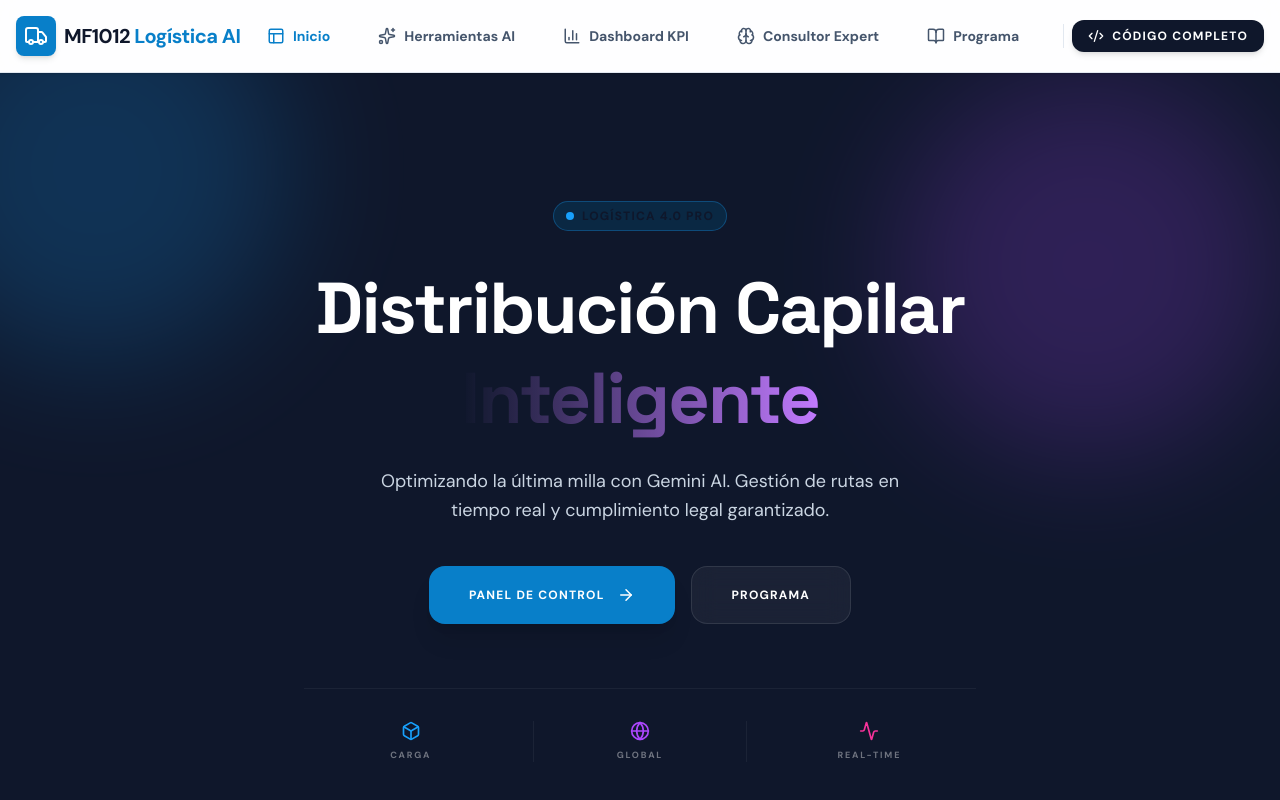
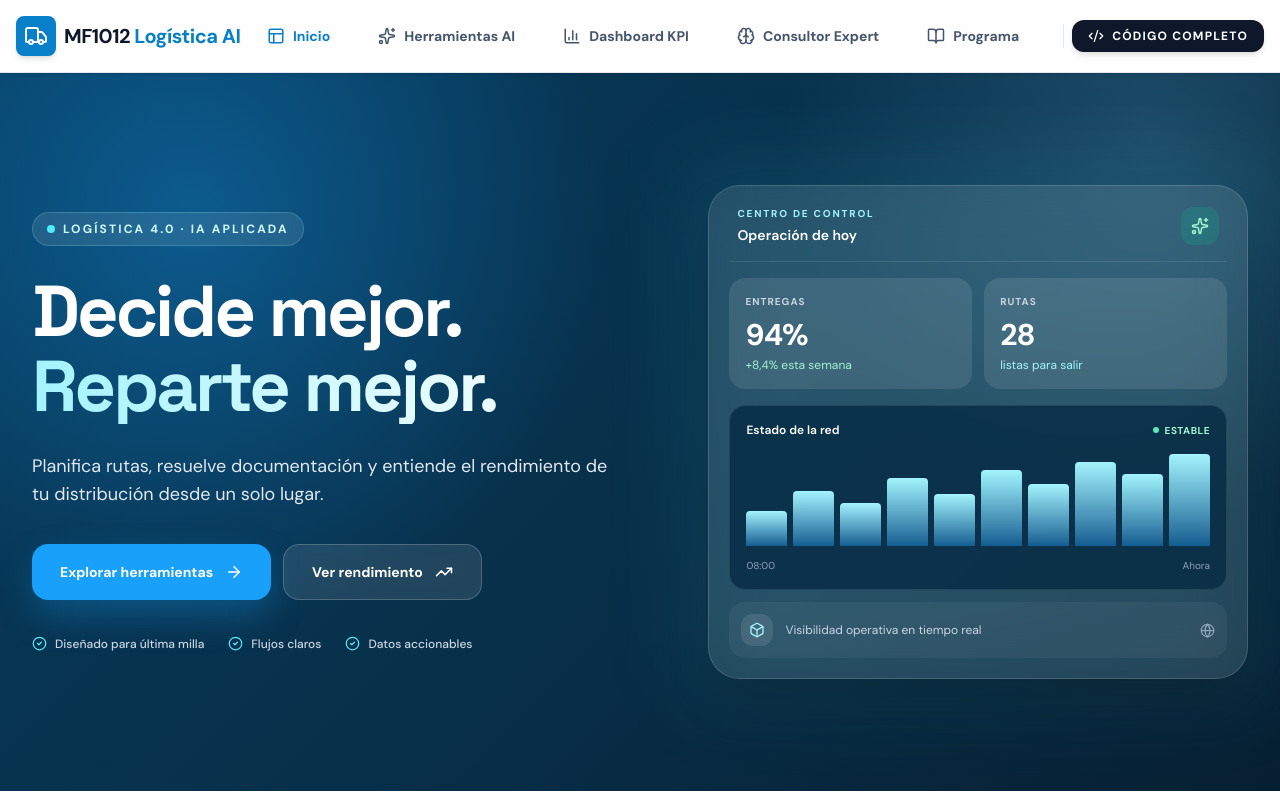
Before and after one commit to jose09mora-code/LogistIA, a React (Vite) app: page / in a window 1280 px wide. Shown: the top 800 px of the page. Built offline with nearby package versions, Linux system fonts and the light colour scheme.

Commit message:
Update Hero.tsx

```diff
--- a/components/Hero.tsx
+++ b/components/Hero.tsx
@@ -1,67 +1,31 @@
 import React from 'react';
 import { Link } from 'react-router-dom';
-import { ArrowRight, Box, Globe, Activity } from 'lucide-react';
+import { ArrowRight, Box, CheckCircle2, Globe, Sparkles, TrendingUp } from 'lucide-react';
 
-export const Hero: React.FC = () => {
-  return (
-    <header id="inicio" className="relative overflow-hidden bg-slate-900 pt-20 pb-16 sm:py-32">
-        {/* Abstract Background Shapes - Reduced for mobile performance */}
-        <div className="absolute top-0 left-0 w-full h-full overflow-hidden z-0 opacity-10 sm:opacity-20 pointer-events-none">
-            <div className="absolute -top-24 -left-24 w-64 h-64 sm:w-96 sm:h-96 rounded-full bg-brand-500 blur-3xl animate-pulse-slow"></div>
-            <div className="absolute top-0 right-0 w-64 h-64 sm:w-96 sm:h-96 rounded-full bg-purple-500 blur-3xl animate-pulse-slow delay-700"></div>
+export const Hero: React.FC = () => (
+  <header id="inicio" className="relative isolate overflow-hidden bg-[#063b5c]">
+    <div className="absolute inset-0 -z-10 bg-[radial-gradient(circle_at_15%_20%,rgba(24,160,251,0.34),transparent_34%),radial-gradient(circle_at_90%_10%,rgba(125,211,252,0.18),transparent_28%),linear-gradient(135deg,#063b5c_0%,#082f49_55%,#071f32_100%)]" />
+    <div className="absolute -right-24 top-20 -z-10 h-72 w-72 rounded-full bg-brand-400/15 blur-3xl sm:h-96 sm:w-96" />
+    <div className="container mx-auto grid max-w-7xl items-center gap-14 px-5 pb-16 pt-16 sm:px-8 sm:pb-24 sm:pt-24 lg:grid-cols-[1.05fr_0.95fr] lg:gap-20 lg:py-28">
+      <div className="text-left">
+        <div className="mb-7 inline-flex items-center gap-2 rounded-full border border-cyan-200/20 bg-white/10 px-3.5 py-2 text-[10px] font-bold uppercase tracking-[0.18em] text-cyan-100 backdrop-blur sm:text-xs"><span className="h-2 w-2 rounded-full bg-cyan-300" />Logística 4.0 · IA aplicada</div>
+        <h1 className="max-w-3xl text-4xl font-bold leading-[1.04] tracking-[-0.04em] text-white sm:text-6xl lg:text-7xl">Decide mejor.<span className="block bg-gradient-to-r from-cyan-200 via-brand-300 to-white bg-clip-text text-transparent">Reparte mejor.</span></h1>
+        <p className="mt-7 max-w-xl text-base leading-7 text-slate-200 sm:text-lg">Planifica rutas, resuelve documentación y entiende el rendimiento de tu distribución desde un solo lugar.</p>
+        <div className="mt-9 flex flex-col gap-3 sm:flex-row">
+          <Link to="/tools" className="group inline-flex min-h-14 items-center justify-center gap-3 rounded-2xl bg-brand-500 px-6 text-sm font-bold text-white shadow-[0_16px_35px_rgba(24,160,251,0.28)] transition hover:-translate-y-0.5 hover:bg-brand-400 sm:px-7">Explorar herramientas<ArrowRight size={18} className="transition-transform group-hover:translate-x-1" /></Link>
+          <Link to="/dashboard" className="inline-flex min-h-14 items-center justify-center gap-3 rounded-2xl border border-white/20 bg-white/10 px-6 text-sm font-bold text-white backdrop-blur transition hover:bg-white/15 sm:px-7">Ver rendimiento <TrendingUp size={18} /></Link>
         </div>
-
-      <div className="container mx-auto px-6 relative z-10 text-center">
-        <div className="inline-flex items-center gap-2 px-3 py-1.5 rounded-full bg-brand-900/50 border border-brand-500/30 text-brand-300 text-[10px] sm:text-xs font-bold uppercase tracking-widest mb-8">
-            <span className="relative flex h-2 w-2">
-              <span className="animate-ping absolute inline-flex h-full w-full rounded-full bg-brand-400 opacity-75"></span>
-              <span className="relative inline-flex rounded-full h-2 w-2 bg-brand-500"></span>
-            </span>
-            Logística 4.0 Pro
-        </div>
-
-        <h1 className="text-3xl sm:text-5xl md:text-7xl font-extrabold text-white mb-6 tracking-tight leading-tight">
-          Distribución Capilar <br className="hidden sm:block" />
-          <span className="text-transparent bg-clip-text bg-gradient-to-r from-brand-400 to-purple-400">
-            Inteligente
-          </span>
-        </h1>
-
-        <p className="text-sm sm:text-lg text-slate-300 mb-10 max-w-xl mx-auto leading-relaxed px-4">
-          Optimizando la última milla con Gemini AI. Gestión de rutas en tiempo real y cumplimiento legal garantizado.
-        </p>
-
-        <div className="flex flex-col sm:flex-row justify-center gap-4 px-4">
-          <Link
-            to="/tools"
-            className="group flex items-center justify-center gap-3 bg-brand-600 text-white font-black uppercase tracking-widest text-xs px-10 py-5 rounded-2xl shadow-xl hover:bg-brand-500 transition-all active:scale-95"
-          >
-            Panel de Control
-            <ArrowRight size={18} className="group-hover:translate-x-1 transition-transform" />
-          </Link>
-          <Link
-            to="/program"
-            className="flex items-center justify-center gap-3 bg-white/5 backdrop-blur-md text-white font-bold uppercase tracking-widest text-xs px-10 py-5 rounded-2xl border border-white/10 hover:bg-white/10 transition-all"
-          >
-            Programa
-          </Link>
-        </div>
-
-        <div className="mt-16 grid grid-cols-3 gap-4 text-white/40 text-[9px] font-black uppercase tracking-[0.2em] max-w-2xl mx-auto border-t border-white/5 pt-8">
-            <div className="flex flex-col items-center gap-2">
-                <Box size={20} className="text-brand-500" />
-                <span>Carga</span>
-            </div>
-            <div className="flex flex-col items-center gap-2 border-x border-white/5">
-                <Globe size={20} className="text-purple-500" />
-                <span>Global</span>
-            </div>
-            <div className="flex flex-col items-center gap-2">
-                <Activity size={20} className="text-pink-500" />
-                <span>Real-Time</span>
-            </div>
+        <div className="mt-9 flex flex-wrap gap-x-6 gap-y-3 text-xs font-medium text-slate-300">{['Diseñado para última milla', 'Flujos claros', 'Datos accionables'].map((item) => <span key={item} className="inline-flex items-center gap-2"><CheckCircle2 size={15} className="text-cyan-300" />{item}</span>)}</div>
+      </div>
+      <div className="relative mx-auto w-full max-w-md lg:max-w-none">
+        <div className="absolute -inset-5 rounded-[2rem] bg-cyan-300/10 blur-2xl" />
+        <div className="relative overflow-hidden rounded-[2rem] border border-white/15 bg-white/10 p-4 shadow-2xl backdrop-blur-xl sm:p-5">
+          <div className="flex items-center justify-between border-b border-white/10 px-2 pb-4"><div><p className="text-[10px] font-bold uppercase tracking-[0.18em] text-cyan-200">Centro de control</p><p className="mt-1 text-sm font-semibold text-white">Operación de hoy</p></div><div className="rounded-xl bg-emerald-400/15 p-2.5 text-emerald-200"><Sparkles size={18} /></div></div>
+          <div className="grid grid-cols-2 gap-3 py-4"><div className="rounded-2xl bg-white/10 p-4"><p className="text-[10px] font-bold uppercase tracking-widest text-slate-300">Entregas</p><p className="mt-2 text-3xl font-bold tracking-tight text-white">94%</p><p className="mt-1 text-xs text-emerald-200">+8,4% esta semana</p></div><div className="rounded-2xl bg-white/10 p-4"><p className="text-[10px] font-bold uppercase tracking-widest text-slate-300">Rutas</p><p className="mt-2 text-3xl font-bold tracking-tight text-white">28</p><p className="mt-1 text-xs text-cyan-200">listas para salir</p></div></div>
+          <div className="rounded-2xl border border-white/10 bg-[#052b44]/80 p-4"><div className="flex items-center justify-between"><span className="text-xs font-semibold text-white">Estado de la red</span><span className="inline-flex items-center gap-1.5 text-[10px] font-bold uppercase tracking-wider text-emerald-200"><span className="h-1.5 w-1.5 rounded-full bg-emerald-300" />Estable</span></div><div className="mt-4 flex items-end gap-1.5">{[35,55,43,68,52,76,62,84,72,92].map((height, index) => <span key={index} className="flex-1 rounded-t bg-gradient-to-t from-brand-500/40 to-cyan-200" style={{ height: height + 'px' }} />)}</div><div className="mt-3 flex items-center justify-between text-[10px] text-slate-400"><span>08:00</span><span>Ahora</span></div></div>
+          <div className="mt-3 flex items-center gap-3 rounded-2xl bg-white/5 p-3 text-xs text-slate-300"><div className="rounded-xl bg-white/10 p-2 text-cyan-200"><Box size={16} /></div>Visibilidad operativa en tiempo real<Globe size={15} className="ml-auto text-slate-400" /></div>
         </div>
       </div>
-    </header>
-  );
-};
+    </div>
+  </header>
+);
```
